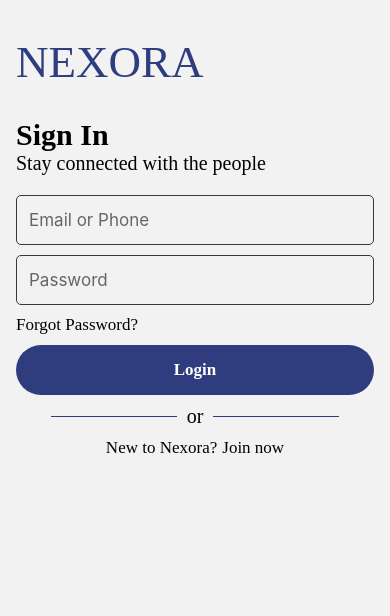
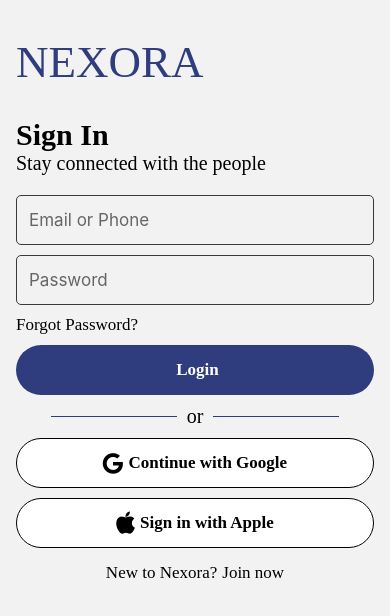
Before and after one commit to AkeelMNM/nexora-app, a React Native app: screen /Login in a window 390 px wide. Shown: the top 616 px of the page. Built offline with nearby package versions, Linux system fonts and the light colour scheme.

Commit message:
creating user register screen

```diff
--- a/package.json
+++ b/package.json
@@ -1,6 +1,6 @@
 {
   "name": "nexora",
-  "version": "0.0.1",
+  "version": "1.0.0",
   "private": true,
   "scripts": {
     "android": "react-native run-android",
@@ -13,6 +13,7 @@
   },
   "dependencies": {
     "@react-native-async-storage/async-storage": "^2.2.0",
+    "@react-native-community/datetimepicker": "^8.4.2",
     "@react-navigation/bottom-tabs": "^7.4.2",
     "@react-navigation/native": "^7.1.14",
     "@react-navigation/native-stack": "^7.3.19",
@@ -20,6 +21,7 @@
     "react": "19.0.0",
     "react-native": "0.78.0",
     "react-native-fast-image": "^8.6.3",
+    "react-native-international-phone-number": "^0.9.3",
     "react-native-safe-area-context": "^5.5.0",
     "react-native-screens": "^4.11.1",
     "react-native-vector-icons": "^10.2.0"
--- a/src/components/Button.tsx
+++ b/src/components/Button.tsx
@@ -4,6 +4,7 @@ import {
 	StyleSheet,
 	TouchableOpacity,
 	TouchableOpacityProps,
+	View,
 } from 'react-native';
 import { Text } from './Text';
 import { COLORS } from '../assets/theme/colors';
@@ -12,9 +13,10 @@ interface ButtonProps extends TouchableOpacityProps {
 	title: string;
 	color?: string;
 	isLoading?: boolean;
+	icon?: React.ReactNode;
 }
 
-function Button({ title, color, isLoading, ...props }: ButtonProps) {
+function Button({ title, color, isLoading, icon, ...props }: ButtonProps) {
 	const getButtonColor = () => {
 		switch (color) {
 			case 'main':
@@ -40,6 +42,7 @@ function Button({ title, color, isLoading, ...props }: ButtonProps) {
 		<TouchableOpacity
 			activeOpacity={0.7}
 			style={[styles.button, getButtonColor(), props.style]}>
+			<View style={styles.iconStyle}>{icon}</View>
 			<Text
 				variant="none"
 				color="none"
@@ -61,6 +64,7 @@ const styles = StyleSheet.create({
 		alignItems: 'center',
 		backgroundColor: COLORS.main,
 		borderRadius: 25,
+		flexDirection: 'row',
 	},
 	text: {
 		fontWeight: 'bold',
@@ -72,6 +76,9 @@ const styles = StyleSheet.create({
 		marginTop: -3,
 		paddingLeft: 5,
 	},
+	iconStyle: {
+		marginRight: 5,
+	},
 });
 
 export { Button };
--- a/src/components/TextInputField.tsx
+++ b/src/components/TextInputField.tsx
@@ -46,7 +46,7 @@ const TextInputField = forwardRef<TextInput, CustomTextInputProps>(
 
 const styles = StyleSheet.create({
 	inputField: {
-		color: '#fff',
+		color: '#000000',
 		borderWidth: 1,
 		borderColor: '#393939',
 		paddingLeft: 12,
@@ -66,7 +66,7 @@ const styles = StyleSheet.create({
 		borderBottomColor: '#666666',
 		fontSize: 15,
 		paddingHorizontal: 0,
-		color: '#666666',
+		color: '#000000',
 	},
 });
 
--- a/src/components/index.tsx
+++ b/src/components/index.tsx
@@ -1,3 +1,4 @@
 export * from './Text';
 export * from './TextInputField';
 export * from './Button';
+export * from './CustomIcon';
--- a/src/screens/CreateAccount.tsx
+++ b/src/screens/CreateAccount.tsx
@@ -1,8 +1,20 @@
-import React from 'react';
+import React, { useState } from 'react';
 import { NativeStackNavigationProp } from '@react-navigation/native-stack';
 import { RootStackParamsList } from '../navigation/RootStackParamsList';
 import { useNavigation } from '@react-navigation/native';
-import { View } from 'react-native';
+import {
+	Platform,
+	SafeAreaView,
+	StyleSheet,
+	TouchableOpacity,
+	View,
+} from 'react-native';
+import { Button, Text, TextInputField } from '../components';
+import PhoneInput, { ICountry } from 'react-native-international-phone-number';
+import DateTimePicker, {
+	DateTimePickerEvent,
+} from '@react-native-community/datetimepicker';
+import { formateDate } from '../utils/Helpers';
 
 type CreateAccountScreenNavigationProp = NativeStackNavigationProp<
 	RootStackParamsList,
@@ -11,7 +23,116 @@ type CreateAccountScreenNavigationProp = NativeStackNavigationProp<
 
 function CreateAccount() {
 	const navigation = useNavigation<CreateAccountScreenNavigationProp>();
-	return <View></View>;
+	const [name, setName] = useState('');
+	const [email, setEmail] = useState('');
+	const [phone, setPhone] = useState('');
+	const [dob, setDob] = useState(new Date());
+	const [selectedCountry, setSelectedCountry] = useState<ICountry | null>(
+		null,
+	);
+	const [showDatePicker, setShowDatePicker] = useState(false);
+
+	function onChangeDate(
+		event: DateTimePickerEvent,
+		selectedDate: Date | undefined,
+	) {
+		const currentDate = selectedDate || dob;
+		setShowDatePicker(Platform.OS === 'ios'); // Hide picker on Android after selection
+		setDob(currentDate);
+	}
+
+	function onRegisterUser() {
+		//Step 1: after click register store user details (current screen)
+		//Step 2: navigate otp screen ask otp from phone (otp screen)
+		//Step 3: ask to add password to account from the user (password screen)
+	}
+
+	return (
+		<SafeAreaView style={styles.safeAreaContainer}>
+			<View style={styles.mainContainer}>
+				<View style={styles.topContainer}>
+					<Text variant="headerOne" color="black">
+						Sign Up
+					</Text>
+					<View style={styles.signInTextContainer}>
+						<Text variant="label" color="black">
+							Already have an account?
+						</Text>
+						<TouchableOpacity
+							activeOpacity={0.7}
+							style={styles.signInText}>
+							<Text variant="label" color="black">
+								Sign In
+							</Text>
+						</TouchableOpacity>
+					</View>
+				</View>
+				<View style={styles.inputContainer}>
+					<TextInputField
+						placeholder={'Name'}
+						inputFieldType={'full'}
+						onChangeText={text => setName(text)}
+					/>
+					<TextInputField
+						placeholder={'Email'}
+						inputFieldType={'full'}
+						onChangeText={text => setEmail(text)}
+					/>
+					<PhoneInput
+						value={phone}
+						onChangePhoneNumber={text => setPhone(text)}
+						selectedCountry={selectedCountry}
+						onChangeSelectedCountry={country =>
+							setSelectedCountry(country)
+						}
+						placeholder="Phone number"
+						// style={{ backgroundColor: 'transparent' }}
+					/>
+					<TextInputField
+						placeholder={'Date of Birth'}
+						inputFieldType={'full'}
+						value={formateDate(dob)}
+						onPressIn={() => setShowDatePicker(true)}
+					/>
+				</View>
+				<Button title={'Register'} onPress={onRegisterUser} />
+			</View>
+			{showDatePicker && (
+				<DateTimePicker
+					testID="dateTimePicker"
+					value={dob}
+					mode="date"
+					display="default"
+					onChange={onChangeDate}
+				/>
+			)}
+		</SafeAreaView>
+	);
 }
 
+const styles = StyleSheet.create({
+	safeAreaContainer: {
+		flex: 1,
+	},
+	mainContainer: {
+		flex: 1,
+		padding: 16,
+	},
+	topContainer: {
+		marginVertical: 10,
+	},
+	signInTextContainer: {
+		flexDirection: 'row',
+		marginTop: 5,
+	},
+	signInText: {
+		marginLeft: 5,
+	},
+	inputContainer: {
+		marginTop: 10,
+		marginBottom: 25,
+		rowGap: 20,
+	},
+});
+
 export default CreateAccount;
--- a/src/screens/Login.tsx
+++ b/src/screens/Login.tsx
@@ -3,7 +3,7 @@ import { useNavigation } from '@react-navigation/native';
 import { NativeStackNavigationProp } from '@react-navigation/native-stack';
 import { RootStackParamsList } from '../navigation/RootStackParamsList';
 import { SafeAreaView, StyleSheet, TouchableOpacity, View } from 'react-native';
-import { Button, Text, TextInputField } from '../components';
+import { Button, CustomIcon, Text, TextInputField } from '../components';
 import { ErrorText } from '../components/ErrorText';
 import { COLORS } from '../assets/theme/colors';
 
@@ -94,12 +94,27 @@ function Login() {
 					</Text>
 					<View style={styles.line} />
 				</View>
+				<View style={styles.signInOptionContainer}>
+					<Button
+						title={'Continue with Google'}
+						style={styles.signInOptionButton}
+						color={'white'}
+						icon={<CustomIcon name={'google'} color="black" />}
+					/>
+					<Button
+						title={'Sign in with Apple'}
+						color={'white'}
+						style={styles.signInOptionButton}
+						icon={<CustomIcon name={'apple'} color="black" />}
+					/>
+				</View>
 				<View style={styles.bottomContainer}>
 					<Text variant="label" color="black">
 						New to Nexora?
 					</Text>
 					<TouchableOpacity
 						activeOpacity={0.7}
+						onPress={() => navigation.navigate('CreateAccount')}
 						style={styles.joinText}>
 						<Text variant="label" color="black">
 							Join now
@@ -144,6 +159,7 @@ const styles = StyleSheet.create({
 	bottomContainer: {
 		flexDirection: 'row',
 		justifyContent: 'center',
+		marginTop: 15,
 	},
 	joinText: {
 		marginLeft: 5,
@@ -155,6 +171,19 @@ const styles = StyleSheet.create({
 		marginVertical: 10,
 		rowGap: 10,
 	},
+	signInOptionContainer: {
+		rowGap: 10,
+	},
+	signInOptionButton: {
+		width: '100%',
+		height: 50,
+		justifyContent: 'center',
+		alignItems: 'center',
+		backgroundColor: '#FFFFFF',
+		borderRadius: 25,
+		flexDirection: 'row',
+		borderWidth: 0.5,
+	},
 });
 
 export default Login;
--- /dev/null
+++ b/src/utils/Helpers.ts
@@ -0,0 +1,6 @@
+export function formateDate(date: Date) {
+	const year = date.getFullYear();
+	const month = String(date.getMonth() + 1).padStart(2, '0');
+	const day = String(date.getDate()).padStart(2, '0');
+	return `${year}/${month}/${day}`;
+}
```
Also changed, not shown: src/components/CustomIcon.tsx (renamed from src/components/Icon.tsx, +4 -4 lines), 4 other files (tests, documents, lock files or other folders).
